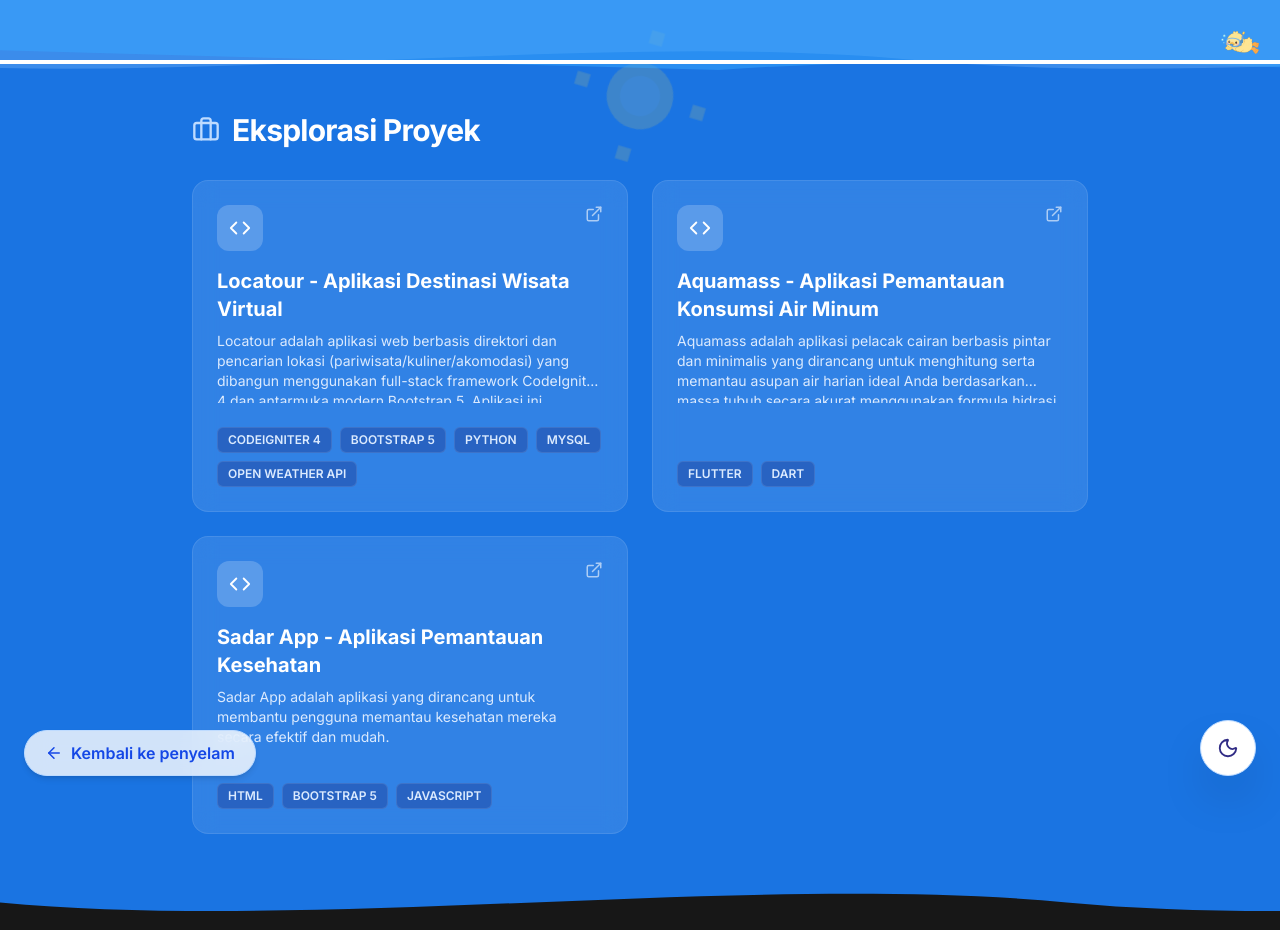
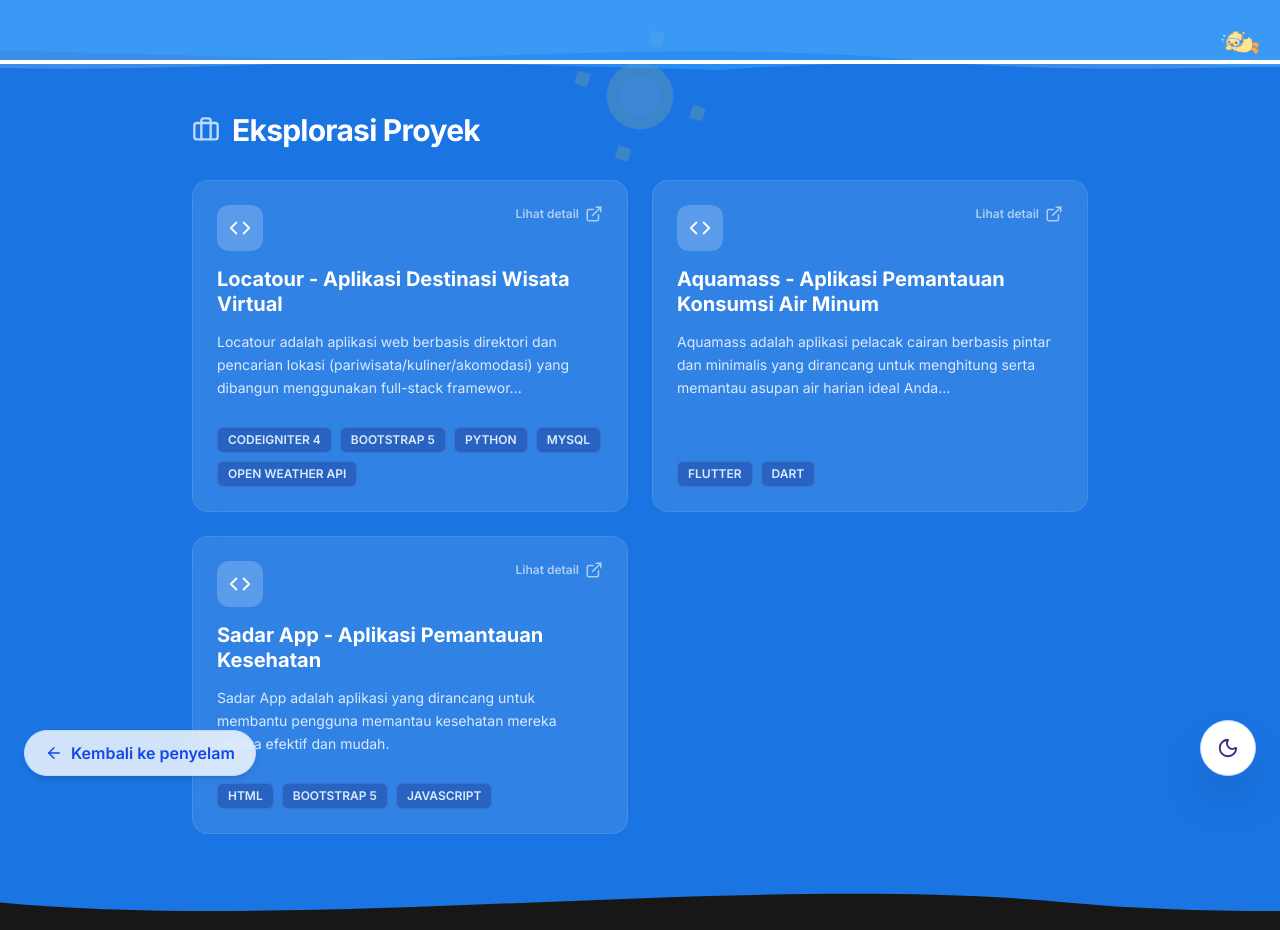
Before and after one commit to NovebrianSP/Duckyfolio, a Next.js app: page /project in a window 1280 px wide. Built offline with nearby package versions, Linux system fonts and the light colour scheme.

Commit message:
version 0.2.2 feat: improve project card readability and interaction cues

```diff
--- a/app/about/page.tsx
+++ b/app/about/page.tsx
@@ -521,7 +521,7 @@ export default function AboutPage() {
                     Web Development
                   </h3>
                   <p className="leading-relaxed opacity-90">
-                    PHP, CSS, JavaScript, MySQL, CodeIgniter 3/4, Laravel,
+                    PHP, CSS, JavaScript, MySQL, Python, CodeIgniter 3 & 4, Laravel,
                     Bootstrap, Tailwind CSS, Next.js, dan Framer Motion.
                   </p>
                 </div>
--- a/app/project/page.tsx
+++ b/app/project/page.tsx
@@ -17,6 +17,12 @@ import Link from "next/link";
 import { projects } from "@/data/projects";
 import { useTheme } from "@/components/ThemeProvider";
 import { useWaveTransition } from "@/components/WaveTransition";
+
+function truncateText(text: string, maxLength: number) {
+  return text.length > maxLength
+    ? `${text.slice(0, maxLength).trimEnd()}...`
+    : text;
+}
 
 export default function ProjectPage() {
   const {
@@ -268,26 +274,31 @@ export default function ProjectPage() {
                   whileInView={{ opacity: 1, y: 0 }}
                   viewport={{ once: true }}
                   whileHover={{ y: -6 }}
-                  className={`h-full min-h-[290px] p-6 rounded-2xl border backdrop-blur-md text-left flex flex-col justify-between transition-all group ${isDarkMode ? "bg-slate-900/50 border-slate-800/80 hover:border-cyan-400" : "bg-white/10 border-white/10 hover:border-white"}`}
+                  className={`h-full min-h-[290px] cursor-pointer rounded-2xl border p-6 text-left backdrop-blur-md transition-all group ${isDarkMode ? "bg-slate-900/50 border-slate-800/80 hover:border-cyan-400" : "bg-white/10 border-white/10 hover:border-white"}`}
                 >
+                  <div className="flex h-full flex-col justify-between">
                     <div>
-                    <div className="flex justify-between items-start mb-4">
+                      <div className="mb-4 flex items-start justify-between">
                         <div
                           className={`p-3 rounded-xl ${isDarkMode ? "bg-slate-800" : "bg-white/20"}`}
                         >
                           <Code size={22} />
                         </div>
-                      <span className="opacity-60 group-hover:opacity-100">
+                        <span
+                          title="Klik untuk melihat detail project"
+                          className="flex items-center gap-1.5 text-xs font-semibold opacity-100 transition-all sm:opacity-60 sm:group-hover:scale-105 sm:group-hover:opacity-100"
+                        >
+                          <span>Lihat detail</span>
                           <ExternalLink size={18} />
                         </span>
                       </div>
-                    <h3 className="line-clamp-2 text-xl font-bold mb-2 group-hover:text-cyan-300 transition-colors">
-                      {project.title}
+                      <h3 className="mb-2 min-h-[3.5rem] text-xl font-bold leading-tight transition-colors group-hover:text-cyan-300">
+                        {truncateText(project.title, 52)}
                       </h3>
                       <p
-                      className={`project-description-clamp min-h-[4.5rem] text-sm mb-6 ${isDarkMode ? "text-slate-400" : "text-blue-100"}`}
+                        className={`mb-6 min-h-[4.5rem] text-sm leading-relaxed ${isDarkMode ? "text-slate-400" : "text-blue-100"}`}
                       >
-                      {project.desc}
+                        {truncateText(project.desc, 145)}
                       </p>
                     </div>
                     <div className="flex flex-wrap gap-2">
@@ -300,6 +311,7 @@ export default function ProjectPage() {
                         </span>
                       ))}
                     </div>
+                  </div>
                 </motion.div>
               </Link>
             ))}
```
Lines whose indentation alone changed are shown as unchanged.
